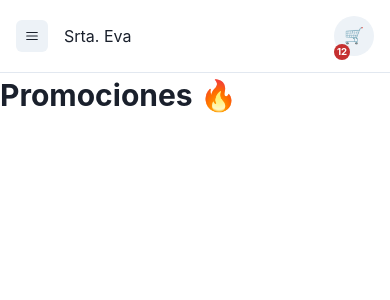
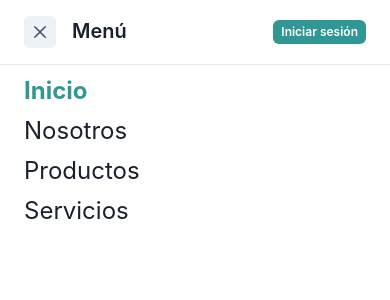
Before and after one commit to Srta-Eva/srtaeva-front, a React (Vite) app: page / in a window 390 px wide. Both pictures are taken after a click on the button "Toggle menu". Shown: the top 300 px of the page. Built offline with nearby package versions, Linux system fonts and the light colour scheme.

Commit message:
Responsive menu

```diff
--- a/src/components/index.ts
+++ b/src/components/index.ts
@@ -6,6 +6,7 @@ export { default as SearchInput } from './general/searchInput';
 
 // Shared
 export { default as Header } from './shared/header';
+export { default as NavDrawer } from './shared/header/NavDrawer';
 export { default as ItemCard } from './shared/cards/itemCard';
 
 //Components
--- /dev/null
+++ b/src/components/shared/header/NavDrawer/index.module.scss
@@ -0,0 +1,33 @@
+.root {
+  &-header {
+    border-block-end: solid 1px #E2E8F0;
+    display: flex;
+    column-gap: 1rem;
+    align-items: center;
+
+    &>div {
+      column-gap: 1rem;
+      flex: 1;
+    }
+  }
+
+  &-body {
+    padding: 2rem;
+    padding-block-start: 1.5rem;
+  }
+
+  &-nav {
+    display: flex;
+    flex-direction: column;
+    row-gap: 0.25rem;
+
+    a {
+      font-size: 1.5rem;
+    }
+  }
+}
+
+.drawer-nav-item-active {
+  font-weight: bold;
+  color: #319795;
+}
--- /dev/null
+++ b/src/components/shared/header/NavDrawer/index.tsx
@@ -0,0 +1,93 @@
+import {
+  Box,
+  Button,
+  Divider,
+  Drawer,
+  DrawerBody,
+  DrawerContent,
+  DrawerHeader,
+  DrawerOverlay,
+  Flex,
+  IconButton,
+  Text,
+  useBreakpointValue,
+  useMediaQuery,
+} from '@chakra-ui/react';
+import React from 'react';
+import css from './index.module.scss';
+import cn from 'classnames';
+import { NavLink } from 'react-router-dom';
+import { PRODUCTS_PATH, SERVICES_PATH, US_PATH, HOME_PATH } from '@routes';
+import { CloseIcon } from '@chakra-ui/icons';
+
+interface NavDrawerProps {
+  open: boolean;
+  onClose: () => void;
+  className?: string;
+}
+
+const NavDrawer: React.FC<NavDrawerProps> = props => {
+  const { open, onClose, className } = props;
+  const [isLargerThan668] = useMediaQuery('(min-width: 668px)');
+  const drawerSize = useBreakpointValue({ base: 'full', sm: 'xs' });
+
+  React.useEffect(() => {
+    if (isLargerThan668) onClose();
+  }, [isLargerThan668, onClose]);
+
+  return (
+    <Drawer onClose={onClose} isOpen={open} size={drawerSize} placement='left'>
+      <DrawerOverlay />
+      <DrawerContent className={cn(css['root'], className)}>
+        <DrawerHeader className={css['root-header']}>
+          <Flex>
+            <IconButton
+              size='sm'
+              aria-label='Toggle menu'
+              icon={<CloseIcon color='gray.600' boxSize='0.75rem' />}
+              onClick={onClose}
+            />
+            <Text flex={1}>Menú</Text>
+          </Flex>
+          <Button size='xs' colorScheme='teal'>
+            Iniciar sesión
+          </Button>
+        </DrawerHeader>
+        <DrawerBody as='main' className={css['root-body']}>
+          <Box as='nav' className={css['root-nav']}>
+            <NavLink
+              to={HOME_PATH}
+              onClick={onClose}
+              className={({ isActive }) => (isActive ? css['drawer-nav-item-active'] : '')}
+            >
+              Inicio
+            </NavLink>
+            <NavLink
+              to={US_PATH}
+              onClick={onClose}
+              className={({ isActive }) => (isActive ? css['drawer-nav-item-active'] : '')}
+            >
+              Nosotros
+            </NavLink>
+            <NavLink
+              to={PRODUCTS_PATH}
+              onClick={onClose}
+              className={({ isActive }) => (isActive ? css['drawer-nav-item-active'] : '')}
+            >
+              Productos
+            </NavLink>
+            <NavLink
+              to={SERVICES_PATH}
+              onClick={onClose}
+              className={({ isActive }) => (isActive ? css['drawer-nav-item-active'] : '')}
+            >
+              Servicios
+            </NavLink>
+          </Box>
+        </DrawerBody>
+      </DrawerContent>
+    </Drawer>
+  );
+};
+
+export default NavDrawer;
--- a/src/components/shared/header/index.tsx
+++ b/src/components/shared/header/index.tsx
@@ -1,4 +1,5 @@
 import React from 'react';
+import { NavLink, Link as ReactLink } from 'react-router-dom';
 import {
   Button,
   Center,
@@ -9,21 +10,29 @@ import {
   useMediaQuery,
   ScaleFade,
 } from '@chakra-ui/react';
-import { NavLink, Link as ReactLink } from 'react-router-dom';
+import { HamburgerIcon } from '@chakra-ui/icons';
+import { NavDrawer } from '@components';
 import { HOME_PATH, PRODUCTS_PATH, SERVICES_PATH, US_PATH } from '@routes';
-import { HamburgerIcon } from '@chakra-ui/icons';
 import css from './index.module.scss';
 
 const Header: React.FC = () => {
   const [isLargerThan428] = useMediaQuery('(min-width: 428px)');
   const [isLargerThan668] = useMediaQuery('(min-width: 668px)');
+  const [isOpen, setIsOpen] = React.useState(false);
+
+  const onHandleDrawer = (value: boolean) => setIsOpen(value);
 
   return (
     <Box as='header' className={css['header']} borderColor='gray.200' bg='white' zIndex='sticky'>
       <Box className={css['header-box']}>
         <Box className={css['header-boxLogo']}>
           <ScaleFade in={!isLargerThan668} unmountOnExit>
-            <IconButton size='sm' aria-label='Toggle menu' icon={<HamburgerIcon />} />
+            <IconButton
+              size='sm'
+              aria-label='Toggle menu'
+              icon={<HamburgerIcon />}
+              onClick={() => onHandleDrawer(true)}
+            />
           </ScaleFade>
           <ReactLink to={HOME_PATH}> Srta. Eva </ReactLink>
         </Box>
@@ -80,6 +89,7 @@ const Header: React.FC = () => {
           </Center>
         </Box>
       </Box>
+      <NavDrawer open={isOpen} onClose={() => onHandleDrawer(false)} />
     </Box>
   );
 };
```
